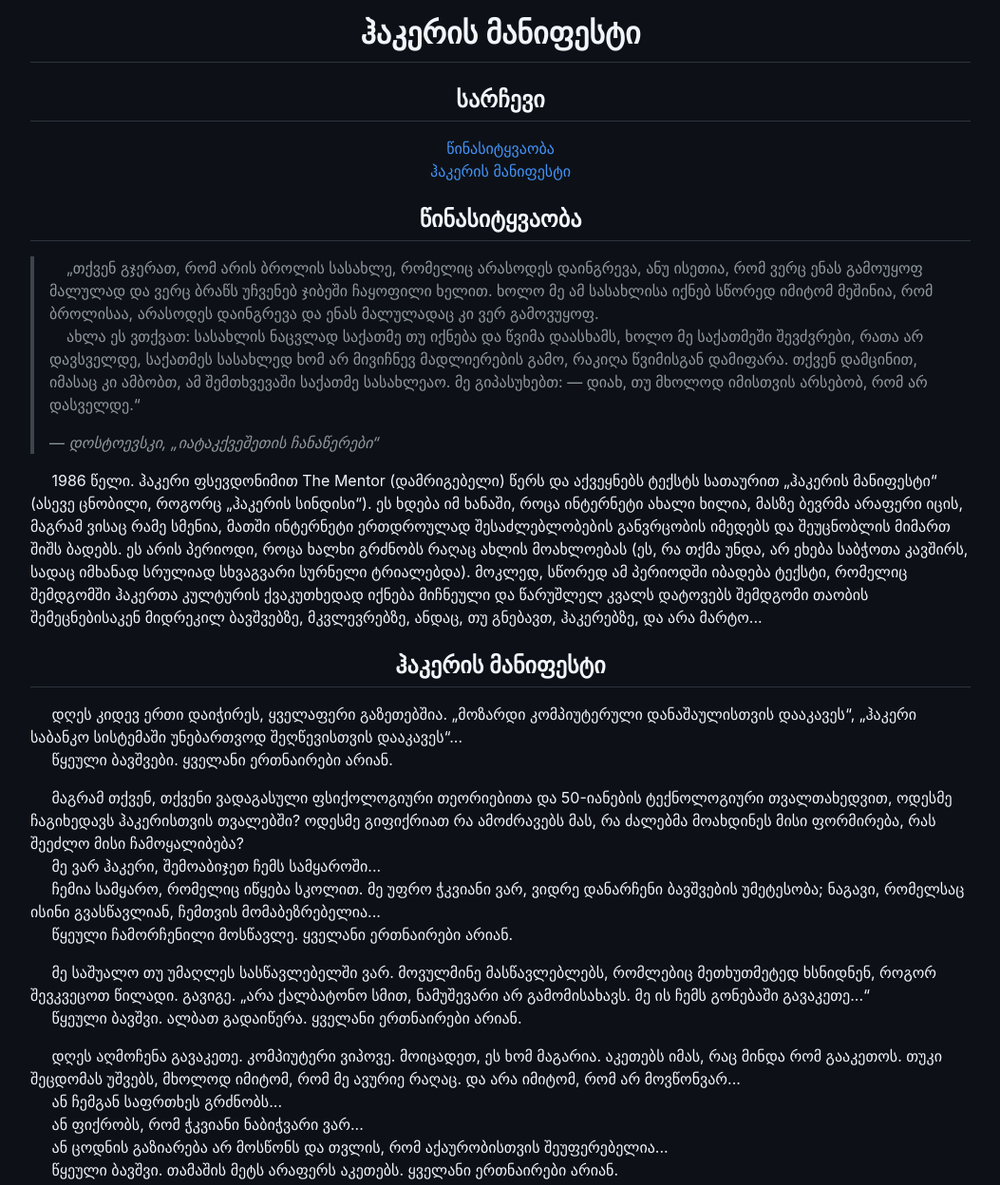
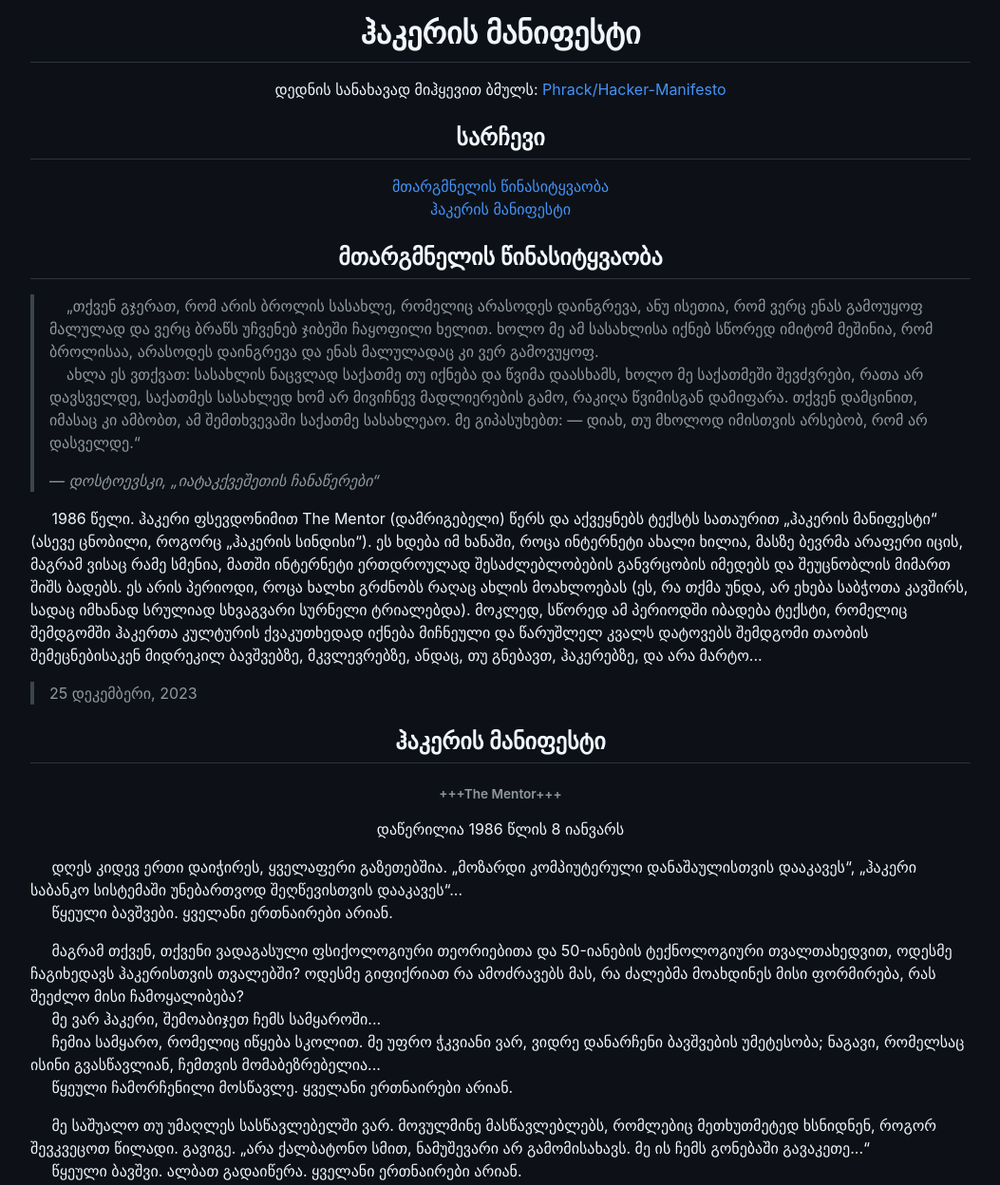
Before and after one commit to davidkadaria/hacker-manifesto, a website: page index.html in a window 1280 px wide. Shown: the top 1248 px of the page at 95% size, without its empty margins (113-1166 px from the left). Drawn offline with nearby package versions, Linux system fonts and the light colour scheme.

Commit message:
Modified preface title, added dates and some additional information

```diff
--- a/index.html
+++ b/index.html
@@ -29,16 +29,18 @@
 <body class="markdown-body">
   <h1 align="center">ჰაკერის მანიფესტი</h1>
 
+<p align="center">დედნის სანახავად მიჰყევით ბმულს: <a href="http://phrack.org/issues/7/3.html" target="_blank">Phrack/Hacker-Manifesto</a></p>
+
 <p><a name="table-of-contents"></a></p>
 <h2 align="center">სარჩევი</h2>
 
 <div align="center">
-    <a href="#preface">წინასიტყვაობა</a><br>
+    <a href="#preface">მთარგმნელის წინასიტყვაობა</a><br>
     <a href="#hacker-manifesto">ჰაკერის მანიფესტი</a>
 </div>
 
 <p><a name="preface"></a></p>
-<h2 align="center">წინასიტყვაობა</h2>
+<h2 align="center">მთარგმნელის წინასიტყვაობა</h2>
 
 <blockquote>
 <p>&nbsp;&nbsp;&nbsp;&nbsp;„თქვენ გჯერათ, რომ არის ბროლის სასახლე, რომელიც არასოდეს დაინგრევა, ანუ ისეთია, რომ ვერც ენას გამოუყოფ მალულად და ვერც ბრაწს უჩვენებ ჯიბეში ჩაყოფილი ხელით. ხოლო მე ამ სასახლისა იქნებ სწორედ იმიტომ მეშინია, რომ ბროლისაა, არასოდეს დაინგრევა და ენას მალულადაც კი ვერ გამოვუყოფ.<br>
@@ -46,8 +48,13 @@
 <p>— <i>დოსტოევსკი, „იატაკქვეშეთის ჩანაწერები“</i></p>
 </blockquote>
 <p>&nbsp;&nbsp;&nbsp;&nbsp; 1986 წელი. ჰაკერი ფსევდონიმით The Mentor (დამრიგებელი) წერს და აქვეყნებს ტექსტს სათაურით „ჰაკერის მანიფესტი“ (ასევე ცნობილი, როგორც „ჰაკერის სინდისი“). ეს ხდება იმ ხანაში, როცა ინტერნეტი ახალი ხილია, მასზე ბევრმა არაფერი იცის, მაგრამ ვისაც რამე სმენია, მათში ინტერნეტი ერთდროულად შესაძლებლობების განვრცობის იმედებს და შეუცნობლის მიმართ შიშს ბადებს. ეს არის პერიოდი, როცა ხალხი გრძნობს რაღაც ახლის მოახლოებას (ეს, რა თქმა უნდა, არ ეხება საბჭოთა კავშირს, სადაც იმხანად სრულიად სხვაგვარი სურნელი ტრიალებდა). მოკლედ, სწორედ ამ პერიოდში იბადება ტექსტი, რომელიც შემდგომში ჰაკერთა კულტურის ქვაკუთხედად იქნება მიჩნეული და წარუშლელ კვალს დატოვებს შემდგომი თაობის შემეცნებისაკენ მიდრეკილ ბავშვებზე, მკვლევრებზე, ანდაც, თუ გნებავთ, ჰაკერებზე, და არა მარტო...</p>
+<blockquote>
+<p>25 დეკემბერი, 2023</p>
+</blockquote>
 <p><a name="hacker-manifesto"></a></p>
 <h2 align="center">ჰაკერის მანიფესტი</h2>
+<h6 align="center">+++The Mentor+++</h6>
+<p align="center">დაწერილია 1986 წლის 8 იანვარს</p>
 
 <p>&nbsp;&nbsp;&nbsp;&nbsp;  დღეს კიდევ ერთი დაიჭირეს, ყველაფერი გაზეთებშია. „მოზარდი კომპიუტერული დანაშაულისთვის დააკავეს“, „ჰაკერი საბანკო სისტემაში უნებართვოდ შეღწევისთვის დააკავეს“...<br>
 &nbsp;&nbsp;&nbsp;&nbsp;  წყეული ბავშვები. ყველანი ერთნაირები არიან.</p>
```
Also changed, not shown: README.md.
